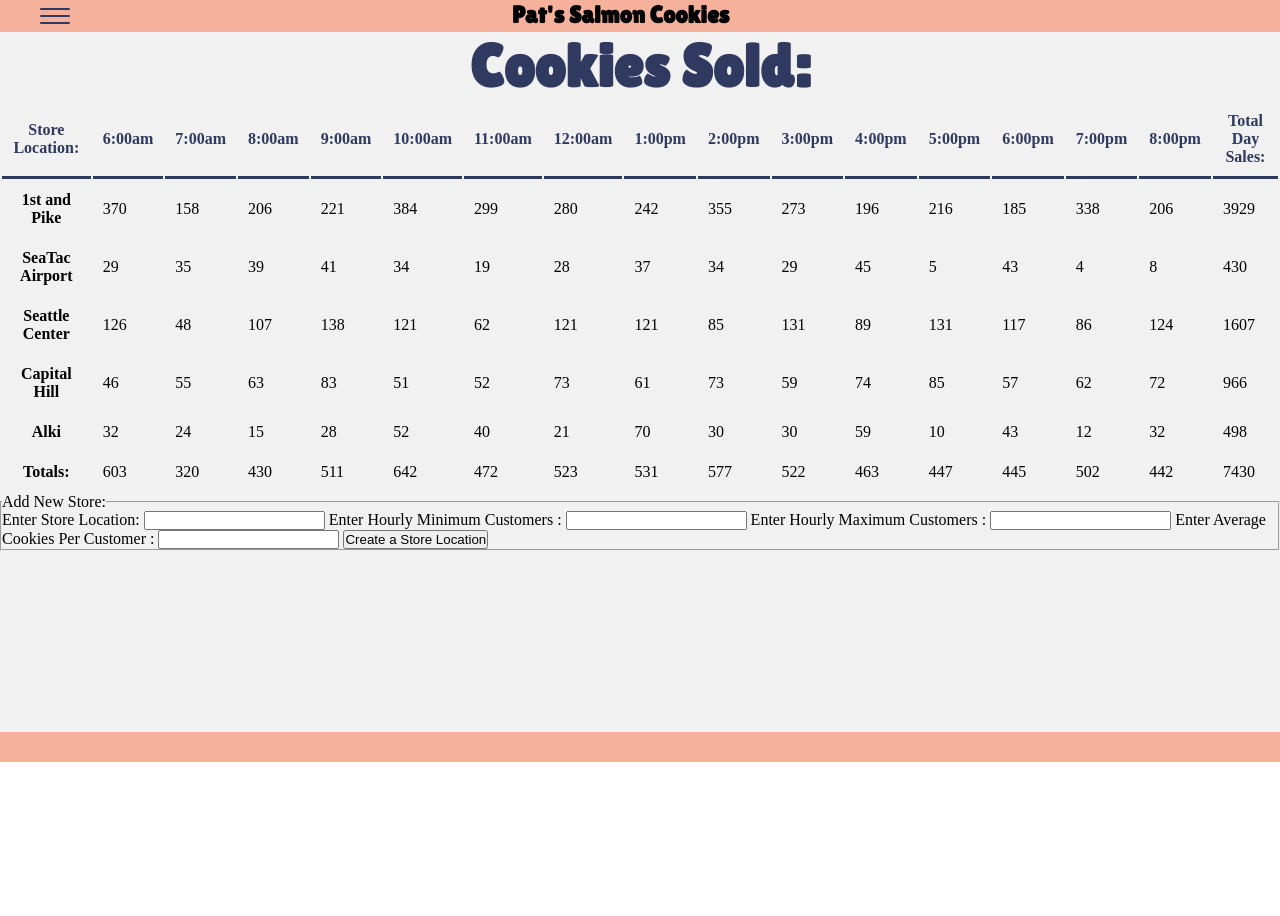
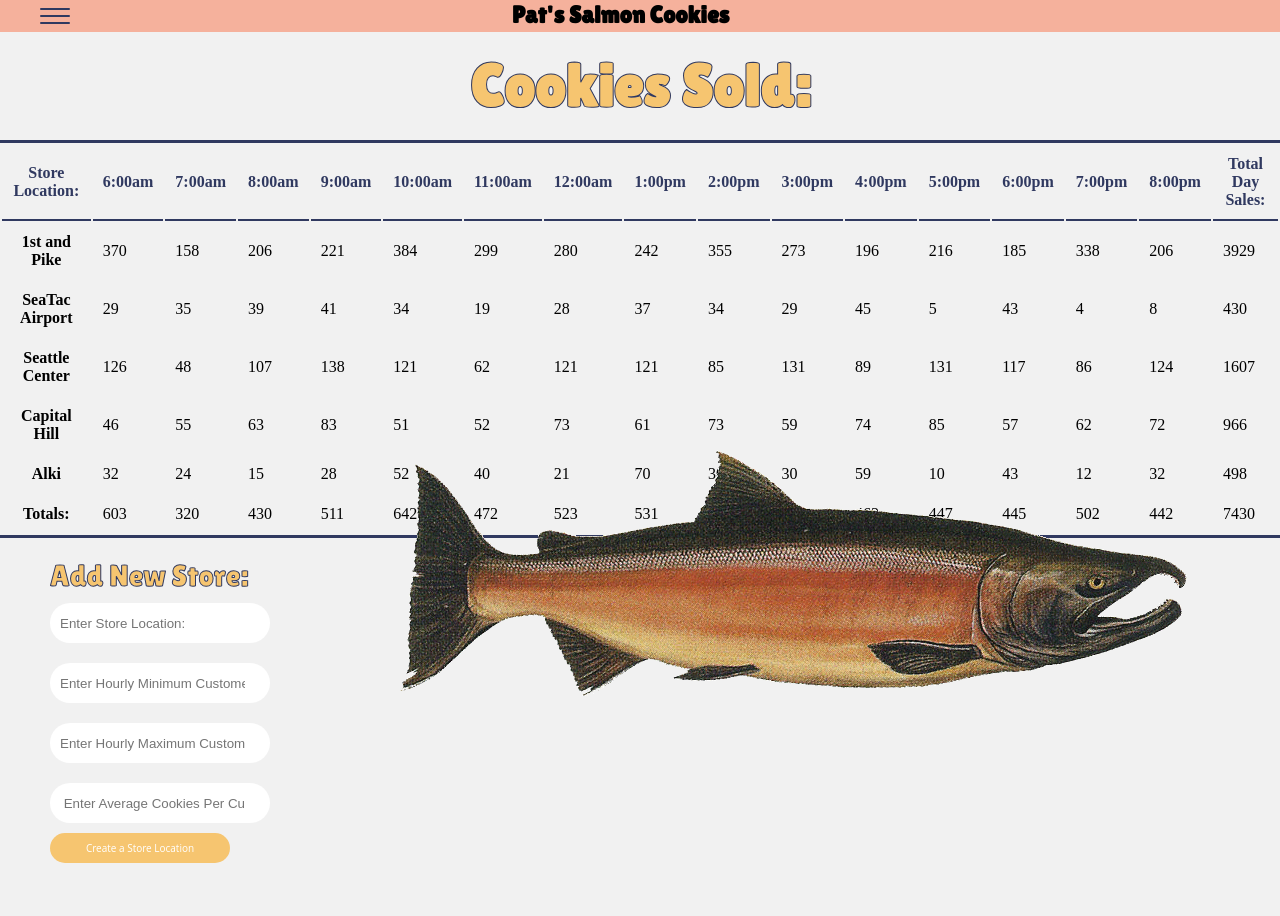
Before and after one commit to TannerSeramur/cookie-stand, a plain HTML site: page sales.html in a window 1280 px wide. Shown: the top 916 px of the page. Before the commit the page ends 800 px from the top, so only its background shows below. Drawn offline with Linux system fonts and the light colour scheme.

Commit message:
some form styles

```diff
--- a/sales.css
+++ b/sales.css
@@ -5,7 +5,7 @@
 /* #f6c570 -> yellow */
 
 main{
-    height: 700px;
+    height: 1000px;
     width: 100vw;
     background-color: #f1f1f1;
 
@@ -14,8 +14,11 @@ main{
 h2{
     font-family: 'Lilita One', cursive;
     font-size: 60px;
-    color: #303960;
+    color: #f6c570;
     text-align: center;
+    padding: 20px;
+    padding-bottom: 20px;
+    -webkit-text-stroke: 1px #303960;
 }
 
 table{
@@ -23,7 +26,9 @@ table{
     width:100%;
     margin: 0px;
     padding: 0px;
-    border-radius: 20px;
+    border-bottom: 3px solid #303960;
+    border-top: 3px solid #303960;
+
 
 
 }
@@ -41,10 +46,64 @@ tr:first-child {
     justify-content: center;
 }
 .line{
-    border-bottom:3px solid #303960;
+    border-bottom:2px solid #303960;
     color:#303960;
 }
 #tbody tr:hover {
     background:#f6c570;
     color:#fff;
 }
+/* form styles */
+form{
+    width: 300px;
+    height: 1800px;
+    border: none;
+
+}
+fieldset{
+    border: none;
+    margin-top: 20px;
+    padding-bottom: 50px;
+}
+
+input{
+    height: 20px;
+    width: 200px;
+    border-radius: 20px;
+    box-shadow: none;
+    border: 0;
+    outline:0;
+    margin: 10px;
+    margin-left: 50px;
+    padding: 10px;
+
+}
+legend{
+    border: none;
+    margin-left: 50px;
+    font-family: 'Lilita One', cursive;
+    font-size: 30px;
+    color:#f6c570;
+    -webkit-text-stroke: 1px #303960;
+
+}
+button{
+    padding: 5px 10px;
+    width: 60%;
+    height: 30px;
+    color: white;
+    font-family:'Open Sans';
+    font-size: 10px;
+    border: none;
+    background: #f6c570;
+    margin-left: 50px;
+    border-radius: 20px;
+
+}
+.salmonLogo{
+    position: absolute;
+    top: 450px;
+    left: 400px;
+
+
+}
--- a/sales.html
+++ b/sales.html
@@ -71,23 +71,30 @@
                 <fieldset>
                     <legend>Add New Store: </legend>
 
-                    <label for="name"> Enter Store Location: </label>
-                    <input type="text" name = "name">
+                    <label for="name"></label>
+                    <input type="text" name = "name" placeholder="Enter Store Location: ">
 
-                    <label for="min"> Enter Hourly Minimum Customers : </label>
-                    <input type="number" name = "min">
+                    <label for="min"></label>
+                    <input type="number" name = "min" placeholder="Enter Hourly Minimum Customers :">
 
-                    <label for="max"> Enter Hourly Maximum Customers : </label>
-                    <input type="number" name = "max">
+                    <label for="max"></label>
+                    <input type="number" name = "max" placeholder="Enter Hourly Maximum Customers : ">
 
-                    <label for="acpc"> Enter Average Cookies Per Customer : </label>
-                    <input type="number" name = "acpc">
+                    <label for="acpc"></label>
+                    <input type="number" name = "acpc" placeholder=" Enter Average Cookies Per Customer : ">
 
                     <button>Create a Store Location</button>
 
                 </fieldset>
             </form>
+
         </div>
+
+        <div class = "salmonLogo">
+            <img src="img/salmon.png" alt="salmon-logo" >
+        </div>
+
+
     </main>
 
     <footer></footer>
```
